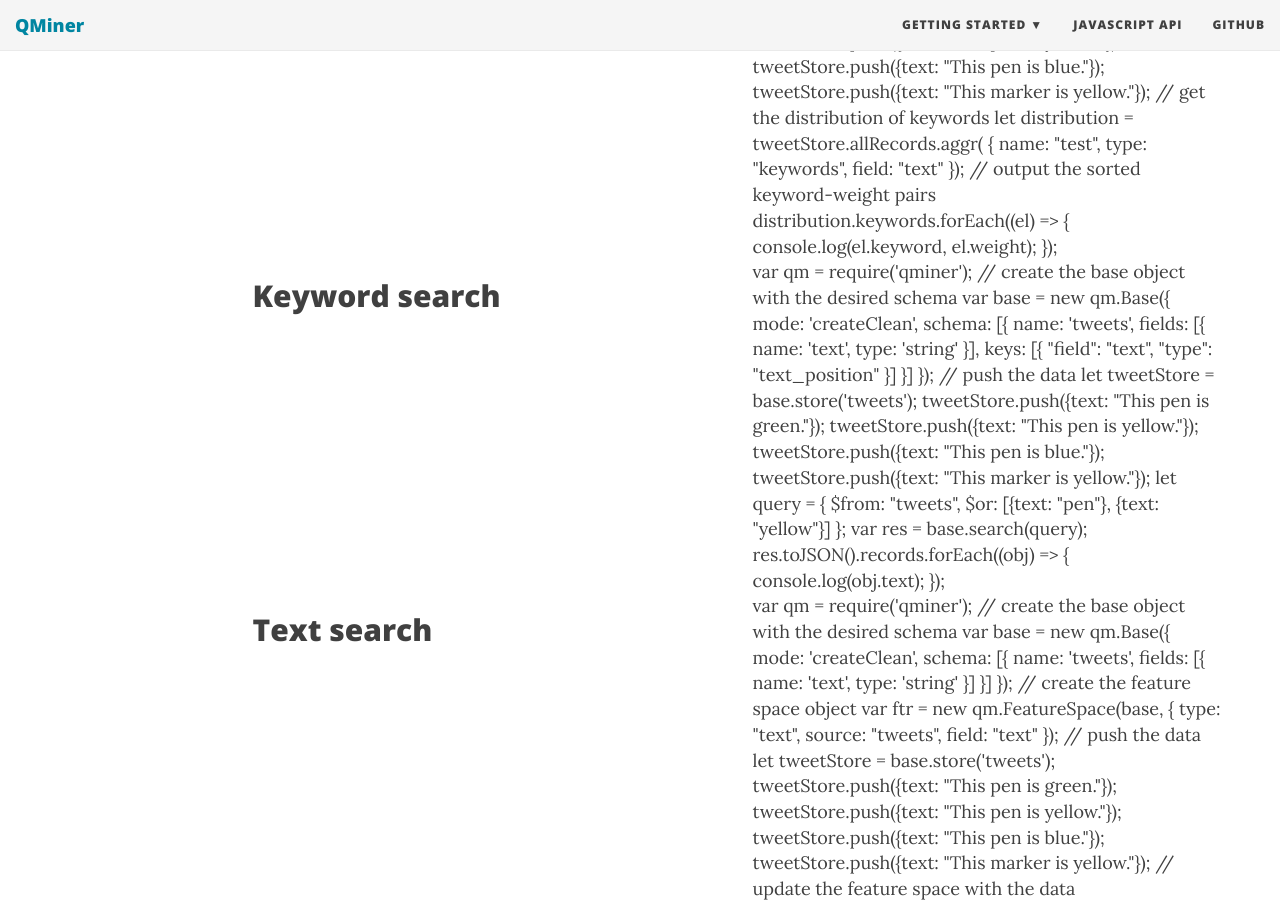
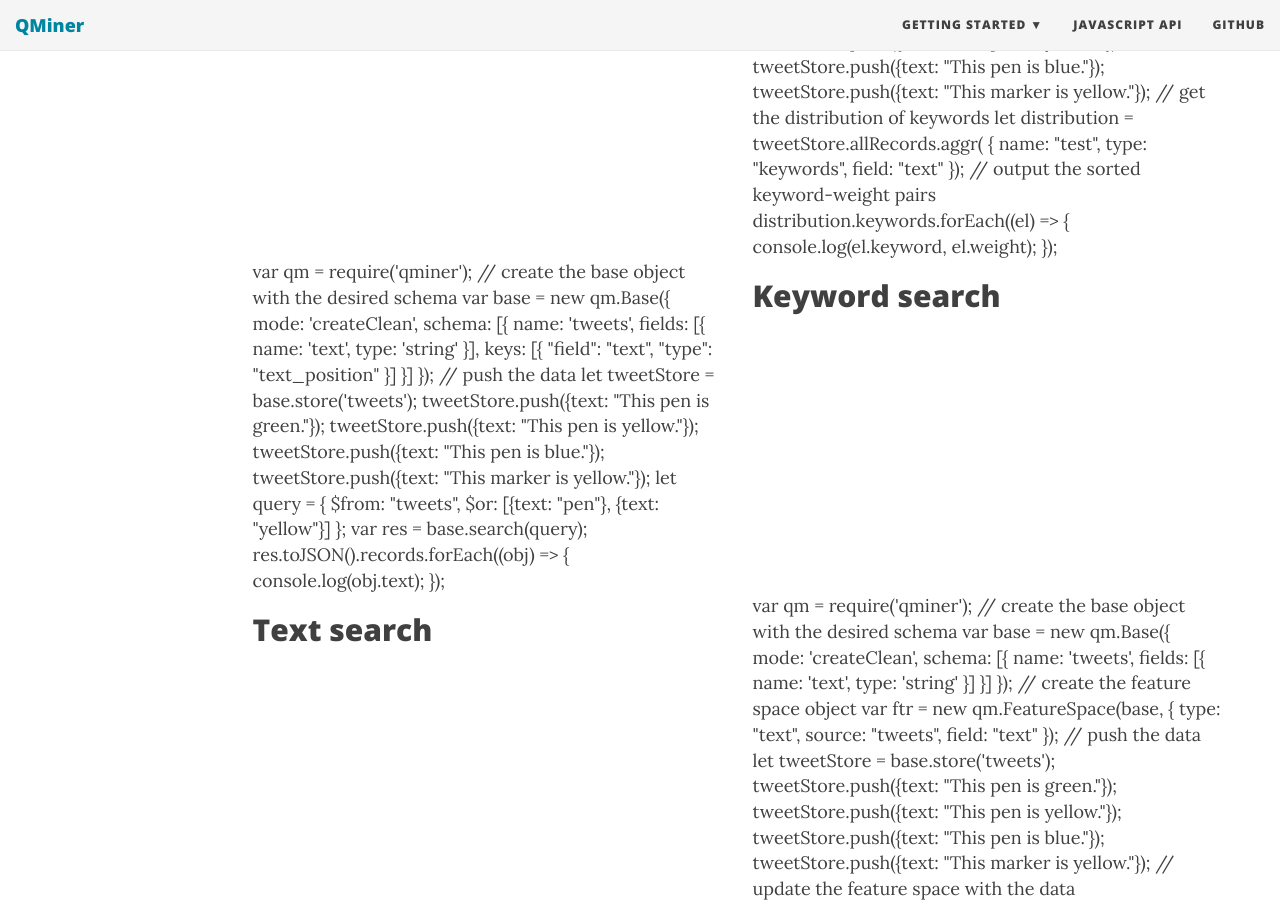
Before and after one commit to qminer/qminer.github.io, a Jekyll site: the page built from index.html, in a window 1280 px wide and 900 px high, scrolled down 1026 px. Built offline with Jekyll 4.4.1, drawn with Linux system fonts in a browser that asks for light colours; nearby versions of some CDN libraries; the list of posts is cut into pages by our own code.

Commit message:
Two runkit examples

```diff
--- a/index.html
+++ b/index.html
@@ -56,10 +56,7 @@ use-site-title: true
 
   <div class="row">
     <div class="col-xl-5 col-lg-5 col-md-5 col-md-offset-1">
-      <h2 class="post-title"> Keyword search</h2>
-    </div>
-    <div class="col-xl-5 col-lg-5 col-md-5">
-      <div id="keyword-search">
+       <div id="keyword-search">
   var qm = require('qminer');
   // create the base object with the desired schema
   var base = new qm.Base({
@@ -88,6 +85,9 @@ use-site-title: true
     console.log(obj.text);
   });
          </div>
+    </div>
+    <div class="col-xl-5 col-lg-5 col-md-5">
+      <h2 class="post-title"> Keyword search</h2>
     </div>
   </div>
 
```
